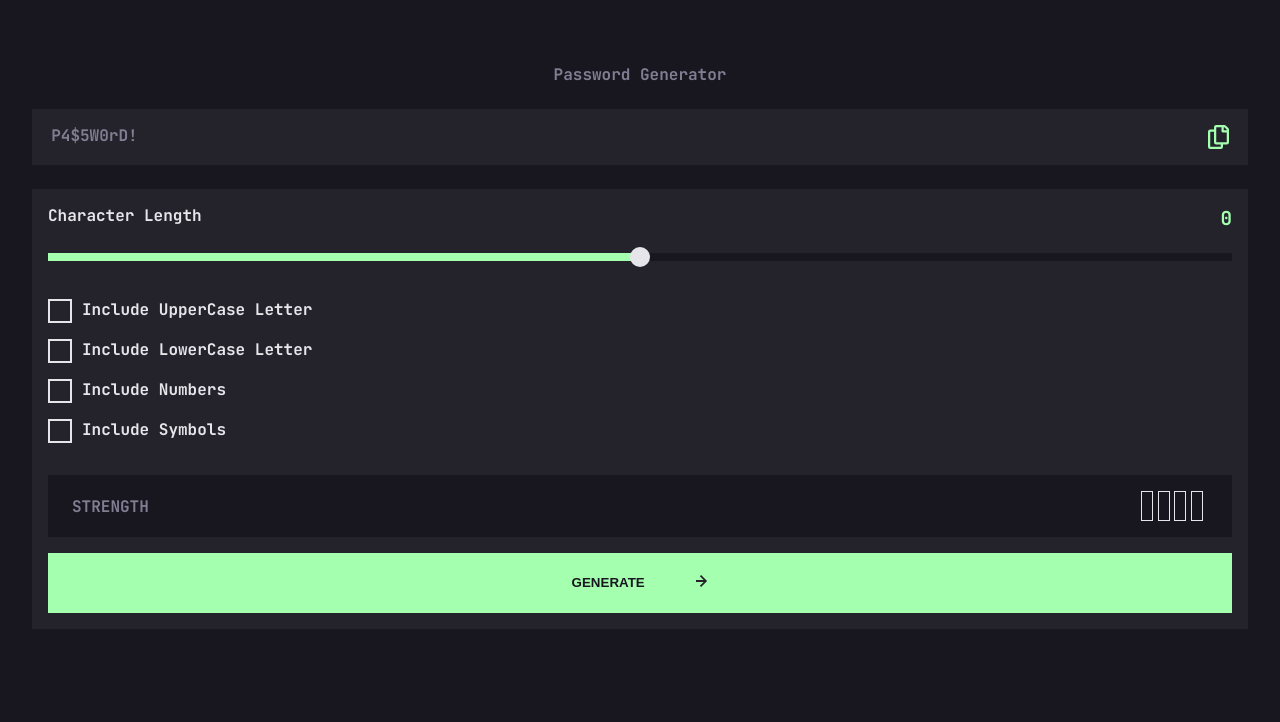
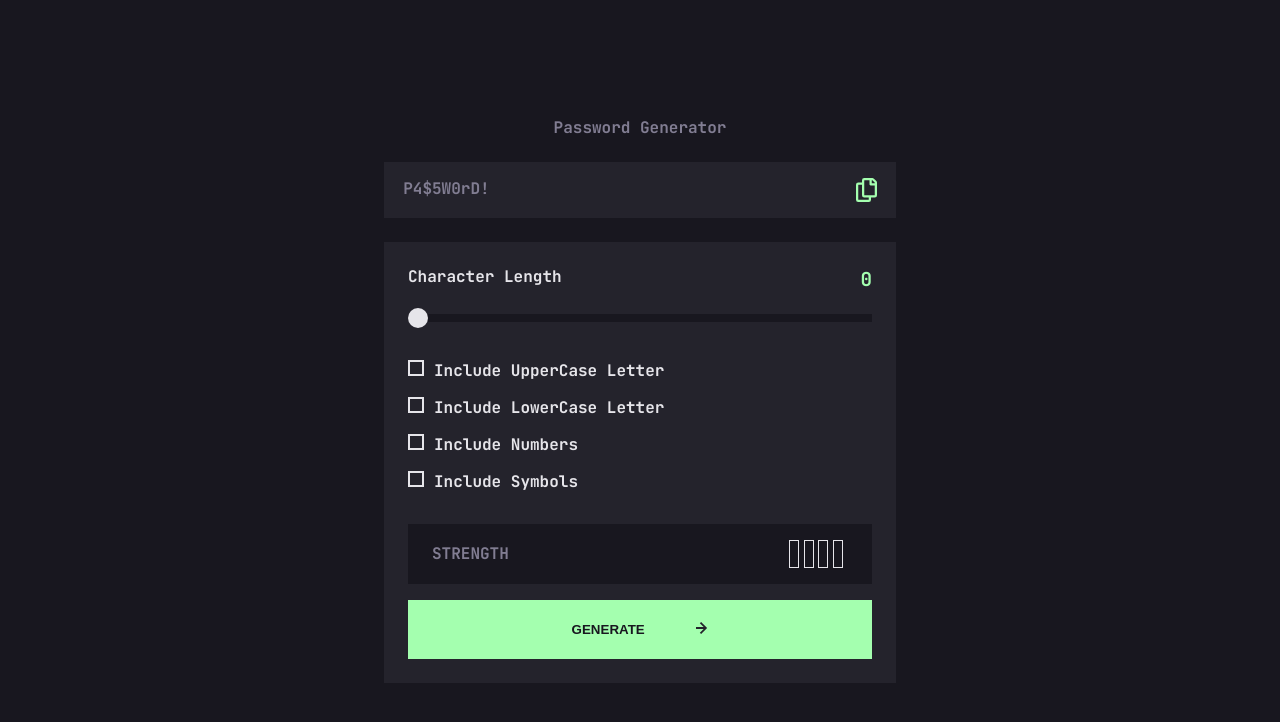
Before and after one commit to Deuzi/password-generator, a plain HTML site: page index.html in a window 1280 px wide. Drawn offline with Linux system fonts and the light colour scheme.

Commit message:
slider-update

```diff
--- a/index.html
+++ b/index.html
@@ -12,7 +12,7 @@
             <section id="generator-items">
                 <h1>Password Generator</h1>
                 <div id="generated-password">
-                    <span class="placeholder"> P4$5W0rD! </span>
+                    <span class="generated-password" class="placeholder"> P4$5W0rD! </span>
 
                     <p id="copied">
 
--- a/password.css
+++ b/password.css
@@ -2,6 +2,7 @@
 *{
     padding: 0;
     margin: 0;
+    box-sizing: border-box;
     overflow-x: hidden;
 }
 
@@ -25,24 +26,17 @@ main{
     width: 100vw;
     height: 100vh;
     font-family: 'jetBrainsMono', serif;
-    display: block;
+    display: flex !important;
+    justify-content: center;
+    align-items: center;
     background-color: var(--Very-Dark-Grey);
     color: var(--Almost-White);
 }
 
-/* @media (min-width: 600px) {
-    body{
-        width: 100vw;
-        height: 100vh;
-    }
-    #generator-container{
-        width: 100%;
-        height: fit-content;
-        display: flex;
-        justify-content: center;
-        align-items: center;
-    }
-} */
+body{
+    height: 100%;
+}
+
 
 h1{
     text-align: center;
@@ -51,8 +45,9 @@ h1{
 }
 
 #generator-container{
-    margin: 4rem 2rem;
-    height: 100%;
+    margin: 1.5rem 1rem;
+    width: 85%;
+    height: auto;
 }
 
 #generated-password{
@@ -96,6 +91,7 @@ h1{
     width: 100%;
     height: 20px;
     margin-bottom: 2rem;
+    z-index: 1;
 }
 
 .slider-track{
@@ -122,7 +118,7 @@ h1{
     width: 20px;
     border: 0 solid var(--Almost-White);
     top: 50%;
-    transform: translate(-50%, -50%);
+    transform: translateY(-50%);
     cursor: pointer;
     z-index: 2;
     left: 50%;
@@ -131,6 +127,7 @@ h1{
 .slider-thumb:hover{
     background-color: var(--Very-Dark-Grey);
     border: 2px solid var(--Neon-green);
+    box-sizing: border-box;
 }
 
 
@@ -142,8 +139,8 @@ ul li{
 
 
 .checkbox{
-    width: 16px;
-    height: 16px;
+    width: 14px;
+    height: 14px;
     display: flex;
     justify-content: center;
     align-items: center;
@@ -222,6 +219,18 @@ ul li{
 }
 
 
-/* @media(min-width: 767px){
+@media(min-width: 767px){
+    #generator-container{
+        width: 40%;
+        margin: 0;
+    }
 
-} */
+    #strength-setting{
+        padding: 1.5rem;
+    }
+
+    .checkbox{
+        width: 16px;
+        height: 16px;
+    }
+}
--- a/password.js
+++ b/password.js
@@ -0,0 +1,50 @@
+const generatedPassword = document.querySelector('.generated-password');
+const passwordLength = document.getElementById('password-length');
+const sliderContainer = document.querySelector('.slider-container');
+const sliderTrack = document.querySelector('.slider-track');
+const sliderFill = document.getElementById('slider-fill');
+const sliderThumb = document.getElementById('slider-thumb');
+
+const min = 0;
+const max = 20;
+let currentValue = 0;
+
+function updateSlider() {
+  const percentage = ((currentValue - min) / (max - min)) * 100;
+  sliderFill.style.width = `${percentage}%`;
+  const thumbMaxPercentage = 100 - (20 / sliderTrack.offsetWidth) * 100; // Adjust for thumb width
+  const thumbPercentage = (percentage / 100) * thumbMaxPercentage;
+  sliderThumb.style.left = `${thumbPercentage}%`;
+  passwordLength.textContent = currentValue;
+}
+
+updateSlider();
+
+let isDragging = false;
+
+sliderThumb.addEventListener('mousedown', () => {
+  isDragging = true;
+});
+
+document.addEventListener('mouseup', () => {
+  isDragging = false;
+});
+
+document.addEventListener('mousemove', (e) => {
+  if (isDragging) {
+    updateSliderValue(e);
+  }
+});
+
+sliderTrack.addEventListener('click', (e) => {
+  updateSliderValue(e);
+});
+
+function updateSliderValue(e) {
+  const rect = sliderContainer.getBoundingClientRect();
+  const offsetX = e.clientX - rect.left;
+  const percentage = Math.min(Math.max(offsetX / rect.width, 0), 1);
+  currentValue = Math.round(min + percentage * (max - min));
+
+  updateSlider();
+}
```
